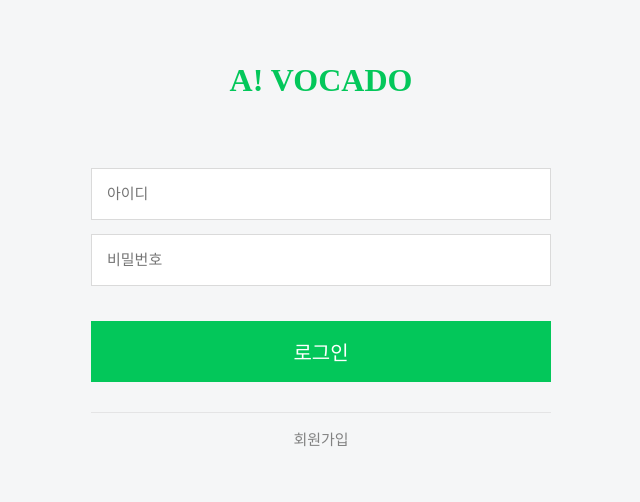
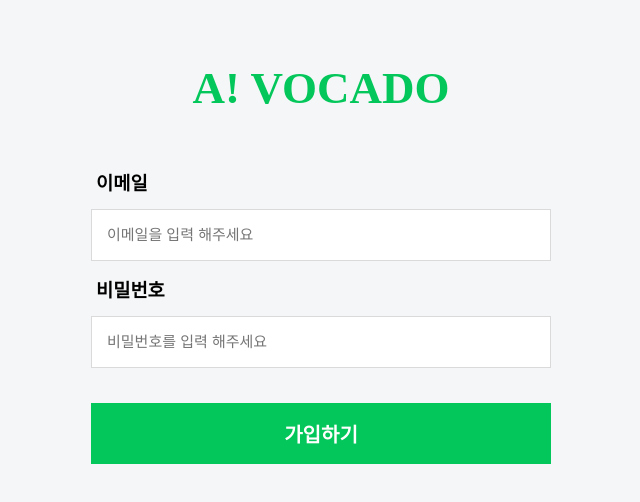
Before and after one commit to codestates/Avocado-AVocaDo, a React (Create React App) app in the folder client/: page /signup in a window 1280 px wide. Shown: the top 502 px of the page, without its empty margins (319-959 px from the left). Built offline with nearby package versions, Linux system fonts and the light colour scheme.

Commit message:
modify Login, signup
라우터가 동작되지 않음

```diff
--- a/client/package.json
+++ b/client/package.json
@@ -8,6 +8,7 @@
     "@testing-library/user-event": "^7.2.1",
     "axios": "^0.19.2",
     "babel-eslint": "^10.1.0",
+    "prop-types": "^15.7.2",
     "react": "^16.13.1",
     "react-dom": "^16.13.1",
     "react-router-dom": "^5.2.0",
--- a/client/src/App.js
+++ b/client/src/App.js
@@ -25,10 +25,11 @@ class App extends React.Component {
   // getUserData()
 
   render() {
+    const { isLogin } = this.state;
     return (
       <div>
         <Switch>
-          <Route path="/" render={() => <Login />} />
+          <Route exact path="/" render={() => <Login isLogin={isLogin} />} />
           <Route exact path="/signup" render={() => <SignUp />} />
           <Route
             exact
@@ -41,6 +42,7 @@ class App extends React.Component {
             )}
           />
           <Route
+            exact
             path="/"
             render={() => {
               if (this.state.isLogin) {
--- /dev/null
+++ b/client/src/CSS/Login.css
@@ -0,0 +1,114 @@
+* {
+  box-sizing: border-box;
+}
+
+body {
+  background-color: #f5f6f7;
+}
+
+html body,
+form,
+fieldset,
+input,
+button,
+ul,
+li,
+iframe,
+h1,
+h2,
+h3,
+h4,
+h5,
+h6 {
+  /* 기본설정된 마진 패딩 제거 -> 브라우저간 호환위함  */
+  padding: 0;
+  margin: 0;
+}
+
+form {
+  position: relative;
+  width: 100%;
+}
+
+fieldset {
+  border: 0;
+  margin: 0;
+  padding: 0;
+}
+
+a {
+  /* a 태그 색 안쓰고 상위 요소에서 지정한 색깔 사용 */
+  color: inherit;
+  text-decoration: none;
+}
+
+.login_wrap {
+  position: relative;
+  width: 100%;
+}
+.login_container {
+  width: 460px;
+  margin: 0 auto;
+}
+
+.login_fieldset h1 {
+  padding-top: 62px;
+  height: 168px;
+  color: #03c75a;
+  text-align: center;
+  font-size: 45px;
+}
+
+.id_area,
+.pw_area {
+  position: relative;
+}
+
+.input_row {
+  height: 52px;
+  margin: 0 0 14px;
+  padding: 10px 35px 10px 15px;
+  border: solid 1px #dadada;
+  background: #fff;
+}
+
+.input_box {
+  position: absolute;
+  top: 50%;
+  transform: translateY(-50%);
+  display: block;
+}
+
+.login_input {
+  font-size: 15px;
+  line-height: 16px;
+  width: 100%;
+  height: 16px;
+  color: #000;
+  border: none;
+  background: #fff;
+  outline: none;
+}
+
+.btn_login {
+  display: block;
+  width: 100%;
+  height: 61px;
+  cursor: pointer;
+  background-color: #03c75a;
+  text-align: center;
+  color: #fff;
+  font-size: 20px;
+  font-weight: 700;
+  border: none;
+  margin-top: 35px;
+}
+
+.link_to_signup {
+  margin-top: 30px;
+  padding-top: 15px;
+  border-top: 1px solid #e4e4e5;
+  font-size: 15px;
+  text-align: center;
+  color: #828282;
+}
--- a/client/src/Components/Login.css
+++ b/client/src/CSS/SignUp.css
@@ -31,39 +31,52 @@ fieldset {
   padding: 0;
 }
 
+form {
+  position: relative;
+  width: 100%;
+}
 a {
   /* a 태그 색 안쓰고 상위 요소에서 지정한 색깔 사용 */
   color: inherit;
   text-decoration: none;
 }
 
-.login_wrap {
+.signup_wraper {
   position: relative;
   width: 100%;
 }
-.login_container {
+.signup_container {
   width: 460px;
   margin: 0 auto;
 }
 
-form {
-  text-align: center;
-}
-
-.login_fieldset h1 {
+form h1 {
   padding-top: 62px;
   height: 168px;
   color: #03c75a;
   text-align: center;
+  font-size: 45px;
 }
 
-.id_area {
+form h3 {
+  padding-left: 5px;
+}
+
+.signup_fieldset {
+  width: 100%;
+}
+
+.id_area,
+.password_area,
+.name_area,
+.phone_area {
   position: relative;
 }
 
 .input_row {
+  position: relative;
   height: 52px;
-  margin: 0 0 14px;
+  margin: 14px 0 14px;
   padding: 10px 35px 10px 15px;
   border: solid 1px #dadada;
   background: #fff;
@@ -75,8 +88,8 @@ form {
   transform: translateY(-50%);
   display: block;
 }
-.login_input {
-  position: relative;
+
+.signup_input {
   font-size: 15px;
   line-height: 16px;
   width: 100%;
@@ -86,12 +99,7 @@ form {
   background: #fff;
   outline: none;
 }
-
-.pw_area {
-  position: relative;
-}
-
-.btn_login {
+.btn_signup {
   display: block;
   width: 100%;
   height: 61px;
@@ -100,15 +108,7 @@ form {
   text-align: center;
   color: #fff;
   font-size: 20px;
+  font-weight: 700;
   border: none;
   margin-top: 35px;
 }
-
-.link_to_signup {
-  margin-top: 30px;
-  padding-top: 15px;
-  border-top: 1px solid #e4e4e5;
-  font-size: 15px;
-  text-align: center;
-  color: #828282;
-}
--- a/client/src/Components/SignUp.js
+++ /dev/null
@@ -1,115 +0,0 @@
-import React from 'react';
-import { withRouter, Link } from 'react-router-dom';
-// need npm i axios --save
-import axios from 'axios';
-
-class SignUp extends React.Component {
-  constructor(props) {
-    super(props);
-
-    this.state = {
-      email: '',
-      password: '',
-      username: '',
-      mobile: '',
-    };
-  }
-
-  // Parsing error: Unexpected token =
-  // https://roomedia.tistory.com/entry/%EC%9D%B4%EC%8A%88-9-Parsing-error-Unexpected-token-eslint
-
-  handleSignUpInput = (key) => (e) => {
-    this.setState({ [key]: e.target.value });
-  };
-
-  postSignUpData() {
-    const SignUpData = {
-      email: this.state.email,
-      password: this.state.password,
-      username: this.state.username,
-      mobile: this.state.mobile,
-    };
-
-    // url 은 test 를 위해 임의로 지정하였음 => 변경가능
-    return axios
-      .post('http://localhost:5000/signup', SignUpData)
-      .then((response) => {
-        if (response.status === 404) {
-          alert('이미가입된 아이디입니다.');
-        } else {
-          // 회원가입 성공시 login page 로 이동
-          // 아래 eslint 오류로 주석처리 해놓음
-          // 라우터 컴포넌트 추가하면 주석해제해야함
-          // 'history' is missing in props validation
-          /*  this.props.history.push('/login'); */
-        }
-      })
-      .catch((error) => {
-        console.error('postSignUpData ERROR', error);
-      });
-  }
-
-  render() {
-    return (
-      <div>
-        <h1>A!VOCADO 회원가입</h1>
-        <form
-          onSubmit={(e) => {
-            e.preventDefault();
-
-            if (this.state.email.length < 1) {
-              alert('이메일을 입력해주세요!');
-            } else if (this.state.password.length < 1) {
-              alert('비밀번호를 입력해주세요!');
-            } else if (this.state.username.length < 1) {
-              alert('닉네임을 입력해주세요!');
-            } else if (this.state.mobile.length < 1) {
-              alert('전화번호를 입력해주세요!');
-            } else {
-              this.postSignUpData();
-            }
-          }}
-        >
-          <div>
-            <input
-              type="email"
-              placeholder="이메일을 입력 해주세요"
-              onChange={this.handleSignUpInput('email')}
-            ></input>
-          </div>
-          <div>
-            <input
-              onChange={this.handleSignUpInput('password')}
-              type="password"
-              placeholder="비밀번호를 입력 해주세요"
-            ></input>
-          </div>
-          <div>
-            <input
-              onChange={this.handleSignUpInput('username')}
-              placeholder="이름"
-            ></input>
-            <input
-              type="mobile"
-              onChange={this.handleSignUpInput('mobile')}
-              placeholder="전화번호"
-            ></input>
-          </div>
-          <div>
-            <Link to="/login">이미 아이디가 있으신가요?</Link>
-          </div>
-          <input
-            type="submit"
-            title="회원가입"
-            alt="회원가입"
-            value="회원가입"
-            className="btn_signUp"
-            id="log.signUp"
-          />
-        </form>
-      </div>
-    );
-  }
-}
-
-export default withRouter(SignUp);
--- a/client/src/Components/Login.js
+++ b/client/src/components/Login.js
@@ -2,7 +2,9 @@ import React from 'react';
 import { withRouter, Link } from 'react-router-dom';
 // need npm i axios --save
 import axios from 'axios';
-import './Login.css';
+// 'history' is missing in props validation 해결위해 설치함
+import PropTypes from 'prop-types';
+import '../CSS/Login.css';
 axios.defaults.withCredentials = true;
 
 class Login extends React.Component {
@@ -41,7 +43,7 @@ class Login extends React.Component {
           // App component 로 부터 메서드 받아서 로그인 상태 변경
           // this.props.handleLogin(); isLogin -> true
           // 로그인 성공시 초기 page 로 이동
-          // this.props.history.push('/');
+          this.props.history.push('/');
         }
       })
       .catch((error) => {
@@ -79,7 +81,7 @@ class Login extends React.Component {
                       name="id"
                       placeholder="아이디"
                       className="login_input"
-                      maxLength="41"
+                      maxLength="20"
                       onChange={this.handleLoginInput('email')}
                     />
                   </span>
@@ -96,6 +98,7 @@ class Login extends React.Component {
                       id="pw"
                       name="pw"
                       placeholder="비밀번호"
+                      maxLength="20"
                       className="login_input"
                       onChange={this.handleLoginInput('password')}
                     />
@@ -122,4 +125,8 @@ class Login extends React.Component {
   }
 }
 
+Login.propTypes = {
+  history: PropTypes.object.isRequired,
+};
+
 export default withRouter(Login);
--- /dev/null
+++ b/client/src/components/SignUp.js
@@ -0,0 +1,119 @@
+import React from 'react';
+import { withRouter } from 'react-router-dom';
+// need npm i axios --save
+import axios from 'axios';
+// 'history' is missing in props validation 해결위해 설치함
+import PropTypes from 'prop-types';
+import '../CSS/SignUp.css';
+class SignUp extends React.Component {
+  constructor(props) {
+    super(props);
+
+    this.state = {
+      email: '',
+      password: '',
+      username: '',
+      mobile: '',
+    };
+  }
+
+  handleSignUpInput = (key) => (e) => {
+    this.setState({ [key]: e.target.value });
+  };
+
+  postSignUpData() {
+    const SignUpData = {
+      email: this.state.email,
+      password: this.state.password,
+      username: this.state.username,
+      mobile: this.state.mobile,
+    };
+
+    // url 은 test 를 위해 임의로 지정하였음 => 변경가능
+    return axios
+      .post('http://localhost:5000/signup', SignUpData)
+      .then((response) => {
+        if (response.status === 409) {
+          alert('이미가입된 아이디입니다.');
+        } else {
+          // 회원가입 성공시 login page 로 이동
+          this.props.history.push('/login');
+        }
+      })
+      .catch((error) => {
+        console.error('postSignUpData ERROR', error);
+      });
+  }
+
+  render() {
+    return (
+      <div className="signup_wraper">
+        <div className="signup_container">
+          <form
+            onSubmit={(e) => {
+              e.preventDefault();
+
+              if (this.state.email.length < 1) {
+                alert('이메일을 입력해주세요!');
+              } else if (this.state.password.length < 1) {
+                alert('비밀번호를 입력해주세요!');
+              } else if (this.state.username.length < 1) {
+                alert('닉네임을 입력해주세요!');
+              } else if (this.state.mobile.length < 1) {
+                alert('전화번호를 입력해주세요!');
+              } else {
+                this.postSignUpData();
+              }
+            }}
+          >
+            <fieldset className="signup_fieldset">
+              <h1>A! VOCADO</h1>
+              <div className="id_area">
+                <h3>이메일</h3>
+
+                <div className="input_row">
+                  <span className="input_box">
+                    <input
+                      className="signup_input"
+                      type="email"
+                      placeholder="이메일을 입력 해주세요"
+                      maxLength="20"
+                      onChange={this.handleSignUpInput('email')}
+                    ></input>
+                  </span>
+                </div>
+              </div>
+              <div className="password_area">
+                <h3>비밀번호</h3>
+                <div className="input_row">
+                  <span className="input_box">
+                    <input
+                      className="signup_input"
+                      type="password"
+                      placeholder="비밀번호를 입력 해주세요"
+                      maxLength="20"
+                      onChange={this.handleSignUpInput('password')}
+                    ></input>
+                  </span>
+                </div>
+              </div>
+              <input
+                type="submit"
+                title="회원가입"
+                alt="가입하기"
+                value="가입하기"
+                className="btn_signup"
+                id="log.signup"
+              />
+            </fieldset>
+          </form>
+        </div>
+      </div>
+    );
+  }
+}
+
+SignUp.propTypes = {
+  history: PropTypes.object.isRequired,
+};
+export default withRouter(SignUp);
```
Also changed, not shown: client/.eslintrc.js.
